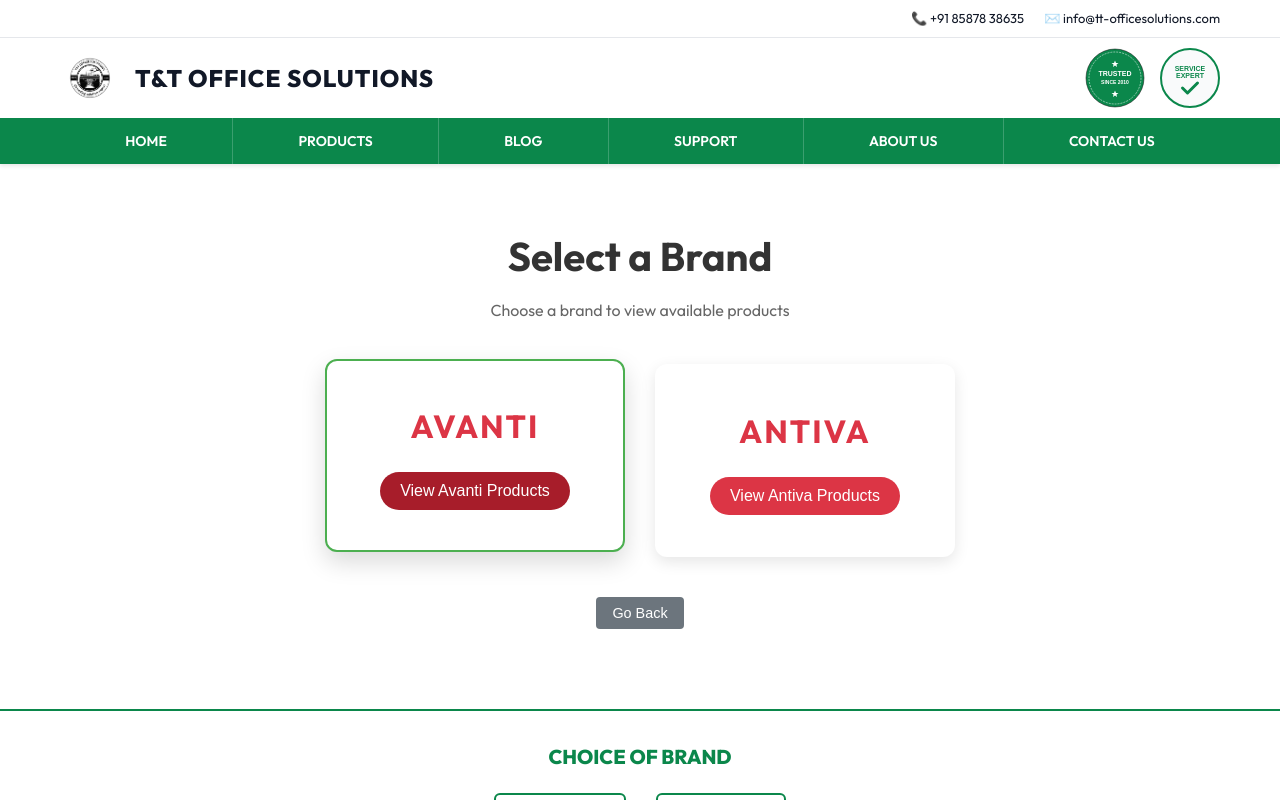
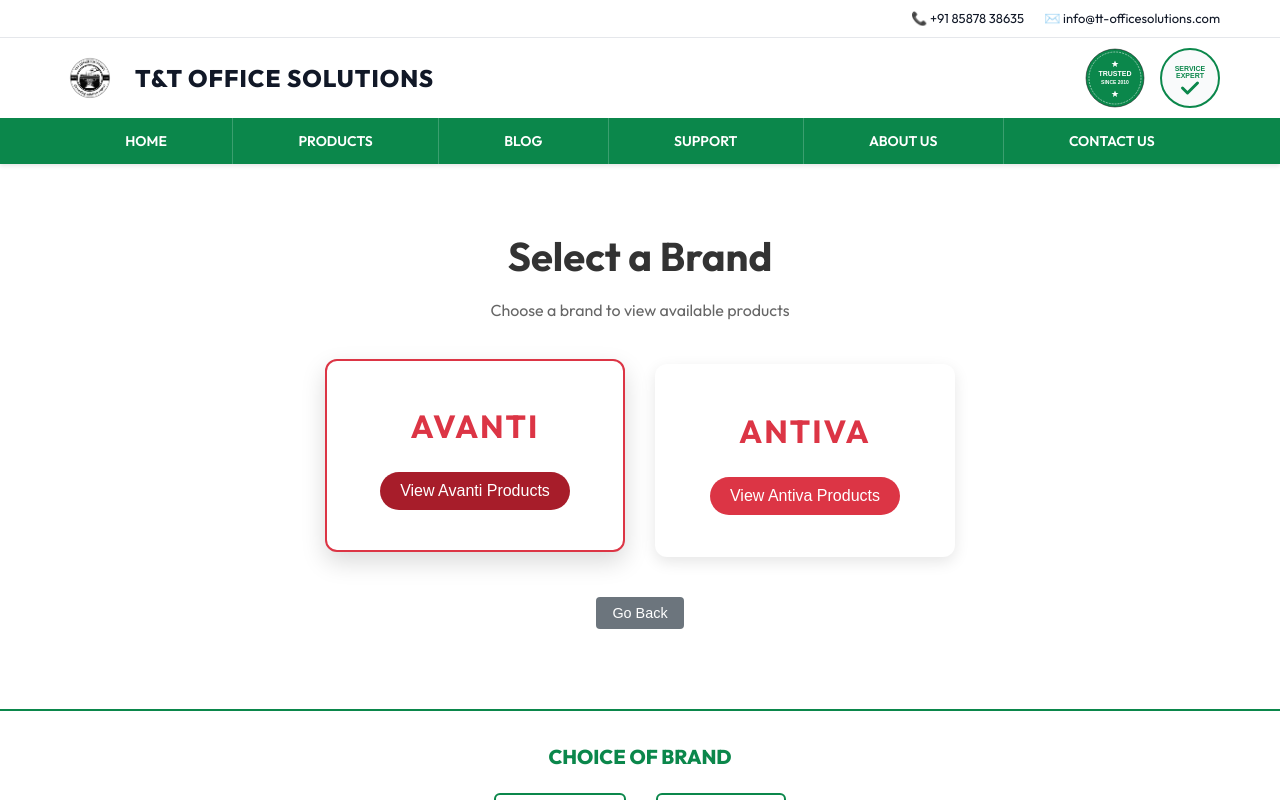
Before and after one commit to tetra9270/tanveer-backend, a React (Vite) app in the folder frontend/: page /select-brand/app-shredders in a window 1280 px wide. In both pictures the pointer is over the element 475 px from the left and 460 px from the top of the page. Shown: the top 800 px of the page. Built offline with nearby package versions, Linux system fonts and the light colour scheme; no server answers.

Commit message:
Fix BrandSelection hover border to red

```diff
--- a/frontend/src/pages/BrandSelection.css
+++ b/frontend/src/pages/BrandSelection.css
@@ -41,7 +41,7 @@
 .brand-card:hover {
     transform: translateY(-5px);
     box-shadow: 0 10px 25px rgba(0, 0, 0, 0.15);
-    border-color: #4CAF50;
+    border-color: #dc3545;
 }
 
 .brand-logo {
```
